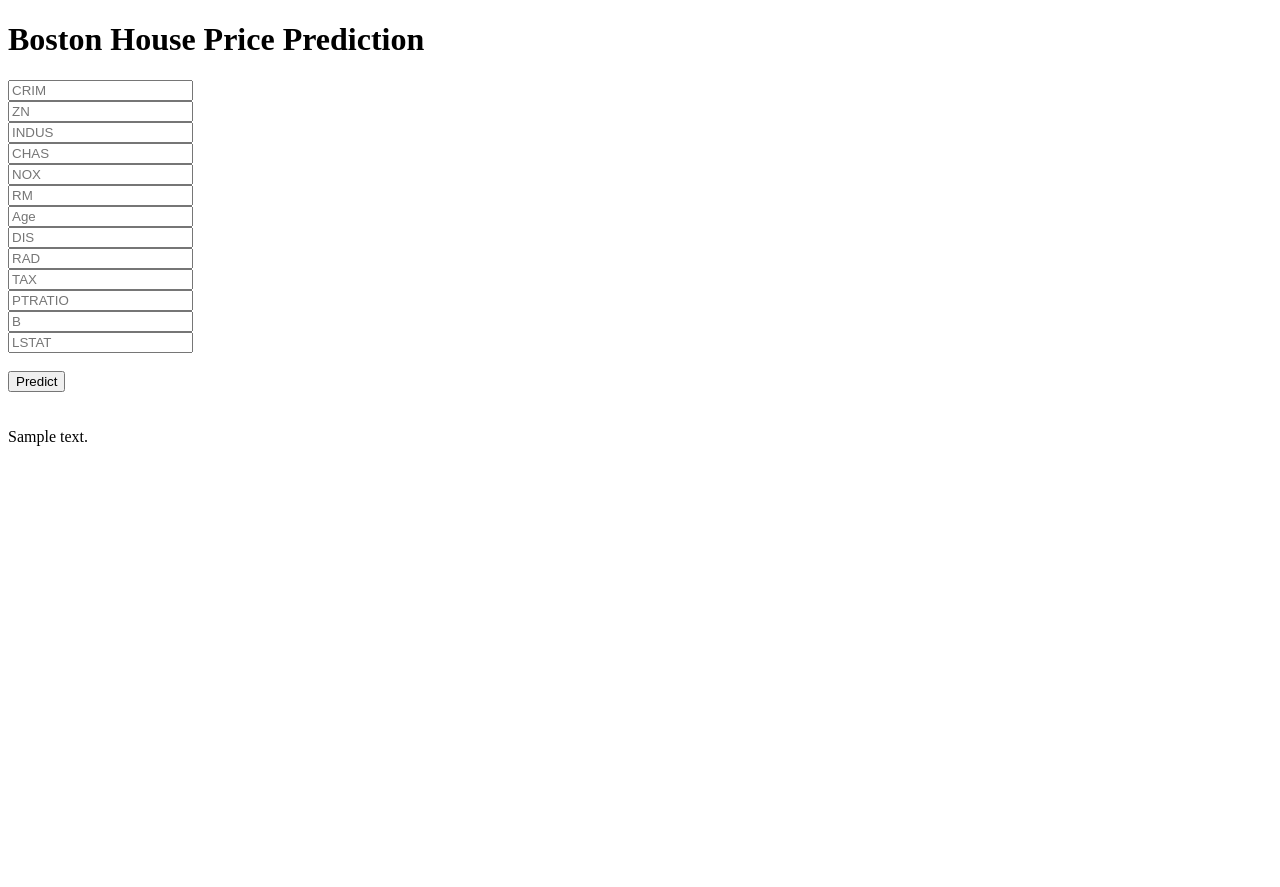
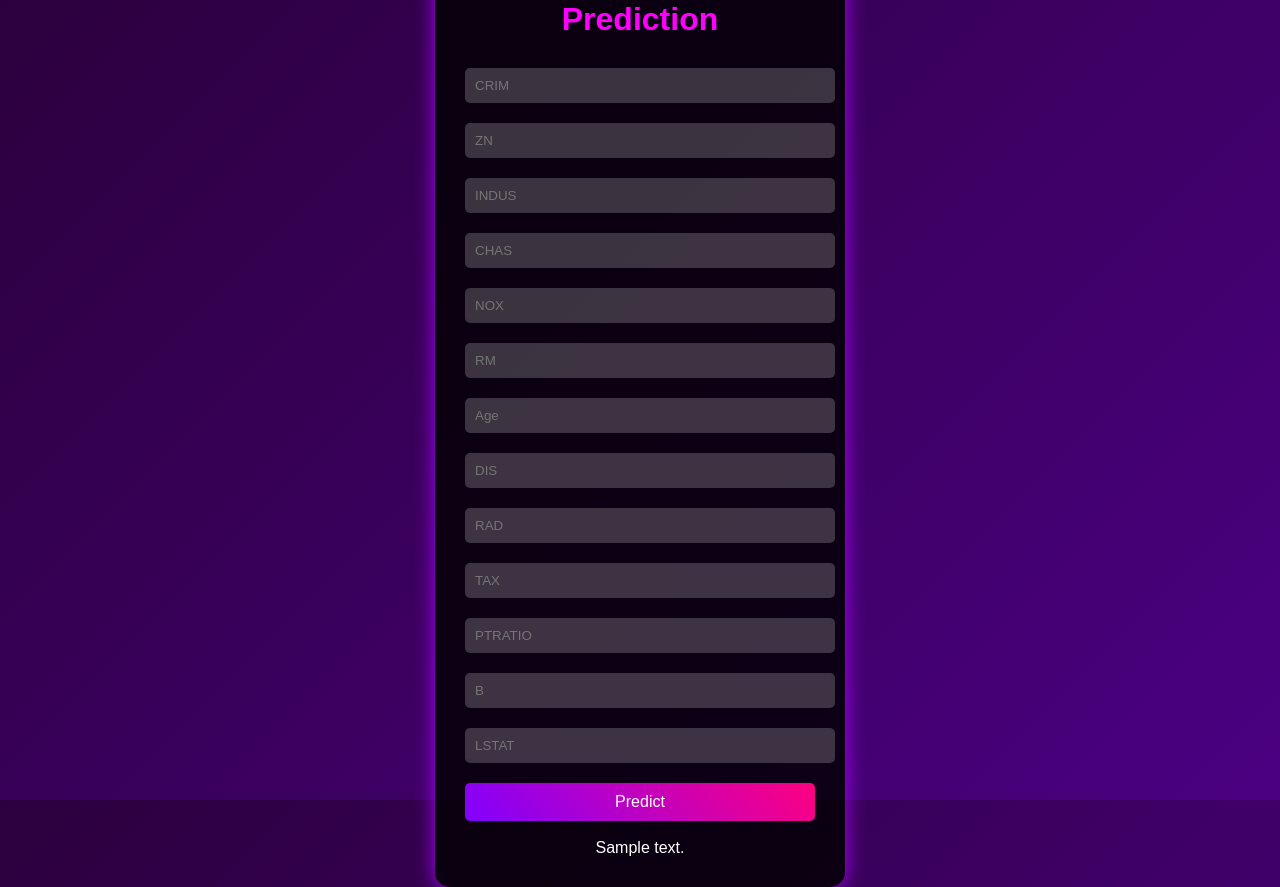
Before and after one commit to swet40/Boston-House-Pricing, a Flask app: template templates/home.html in a window 1280 px wide. Before the commit the page ends 446 px from the top, so only its background shows below. Run offline with Flask 3, Linux system fonts and the light colour scheme; the template is opened without the code that fills it: most values are stand-ins (such as "Sample title", 1, 10 or a date in 2020); parts of the project's set-up code (start-up, migrations or seed data) failed here and were passed over.

Commit message:
requirements updated

```diff
--- a/templates/home.html
+++ b/templates/home.html
@@ -3,34 +3,84 @@
 <head>
     <meta charset="UTF-8">
     <meta name="viewport" content="width=device-width, initial-scale=1.0">
-    <title>Document</title>
+    <title>Boston House Price Prediction</title>
+    <style>
+        body {
+            background: linear-gradient(135deg, #2c003e, #4b0082);
+            color: white;
+            font-family: Arial, sans-serif;
+            display: flex;
+            justify-content: center;
+            align-items: center;
+            height: 100vh;
+            margin: 0;
+        }
+        .login {
+            background: rgba(0, 0, 0, 0.8);
+            padding: 30px;
+            border-radius: 15px;
+            box-shadow: 0px 0px 20px #aa00ff;
+            text-align: center;
+            width: 350px;
+        }
+        h1 {
+            color: #ff00ff;
+            margin-bottom: 20px;
+        }
+        input {
+            width: 100%;
+            padding: 10px;
+            margin: 10px 0;
+            border: none;
+            border-radius: 5px;
+            background: rgba(255, 255, 255, 0.2);
+            color: white;
+            outline: none;
+            transition: 0.3s;
+        }
+        input:focus {
+            border: 2px solid #ff00ff;
+            background: rgba(255, 255, 255, 0.3);
+        }
+        button {
+            background: linear-gradient(45deg, #8000ff, #ff0080);
+            color: white;
+            border: none;
+            padding: 10px;
+            width: 100%;
+            margin-top: 10px;
+            border-radius: 5px;
+            font-size: 16px;
+            cursor: pointer;
+            transition: 0.3s;
+        }
+        button:hover {
+            background: linear-gradient(45deg, #ff0080, #8000ff);
+            box-shadow: 0px 0px 10px #ff00ff;
+        }
+    </style>
 </head>
 <body>
     <div class="login">
         <h1>Boston House Price Prediction</h1>
-
-        <!-- Input for receiving query to our ML -->
         <form action="{{ url_for('predict')}}" method="post">
-            <input type="text" name="CRIM" placeholder="CRIM" required="required" /><br>
-            <input type="text" name="ZN" placeholder="ZN" required="required" /><br>
-            <input type="text" name="INDUS" placeholder="INDUS" required="required" /><br>
-            <input type="text" name="CHAS" placeholder="CHAS" required="required" /><br>
-            <input type="text" name="NOX" placeholder="NOX" required="required" /><br>
-            <input type="text" name="RM" placeholder="RM" required="required" /><br>
-            <input type="text" name="Age" placeholder="Age" required="required" /><br>
-            <input type="text" name="DIS" placeholder="DIS" required="required" /><br>
-            <input type="text" name="RAD" placeholder="RAD" required="required" /><br>
-            <input type="text" name="TAX" placeholder="TAX" required="required" /><br>
-            <input type="text" name="PTRATIO" placeholder="PTRATIO" required="required" /><br>
-            <input type="text" name="B" placeholder="B" required="required" /><br>
-            <input type="text" name="LSTAT" placeholder="LSTAT" required="required" /><br>
-<br>
-            <button type="submit" class="btn btn-primary btn-block btn-large">Predict</button>
-            </form>
-            <br>
-            <br>
-
-            </div>
-            {{prediction_text}}
+            <input type="text" name="CRIM" placeholder="CRIM" required />
+            <input type="text" name="ZN" placeholder="ZN" required />
+            <input type="text" name="INDUS" placeholder="INDUS" required />
+            <input type="text" name="CHAS" placeholder="CHAS" required />
+            <input type="text" name="NOX" placeholder="NOX" required />
+            <input type="text" name="RM" placeholder="RM" required />
+            <input type="text" name="Age" placeholder="Age" required />
+            <input type="text" name="DIS" placeholder="DIS" required />
+            <input type="text" name="RAD" placeholder="RAD" required />
+            <input type="text" name="TAX" placeholder="TAX" required />
+            <input type="text" name="PTRATIO" placeholder="PTRATIO" required />
+            <input type="text" name="B" placeholder="B" required />
+            <input type="text" name="LSTAT" placeholder="LSTAT" required />
+            <button type="submit">Predict</button>
+        </form>
+        <br>
+        {{prediction_text}}
+    </div>
 </body>
 </html>
```
Also changed, not shown: 1 other file.
